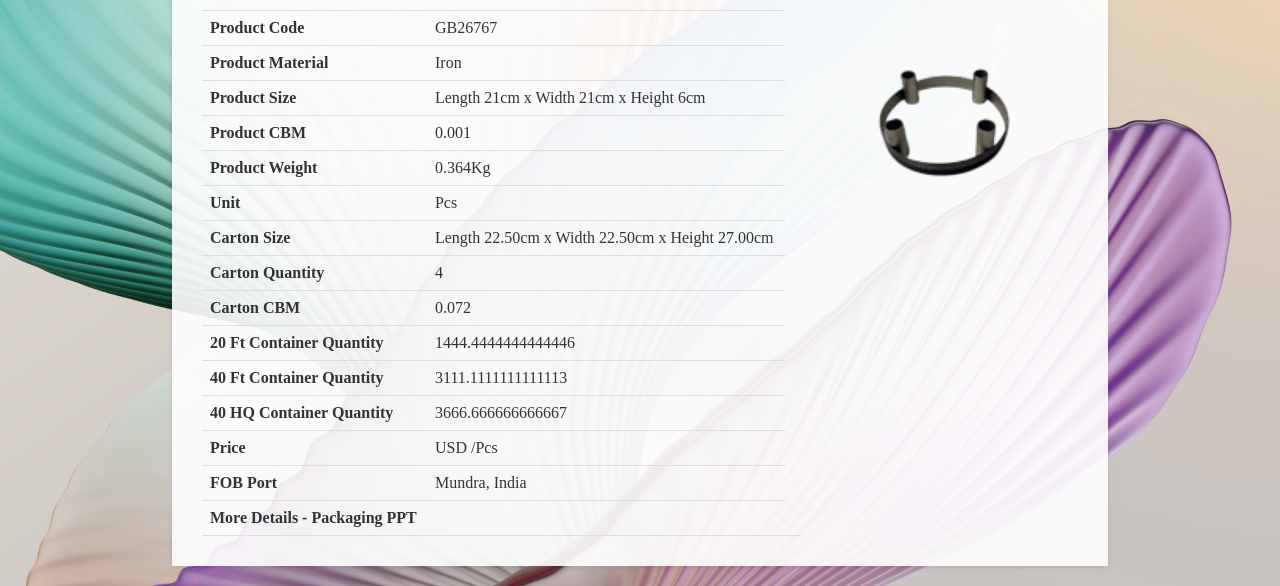
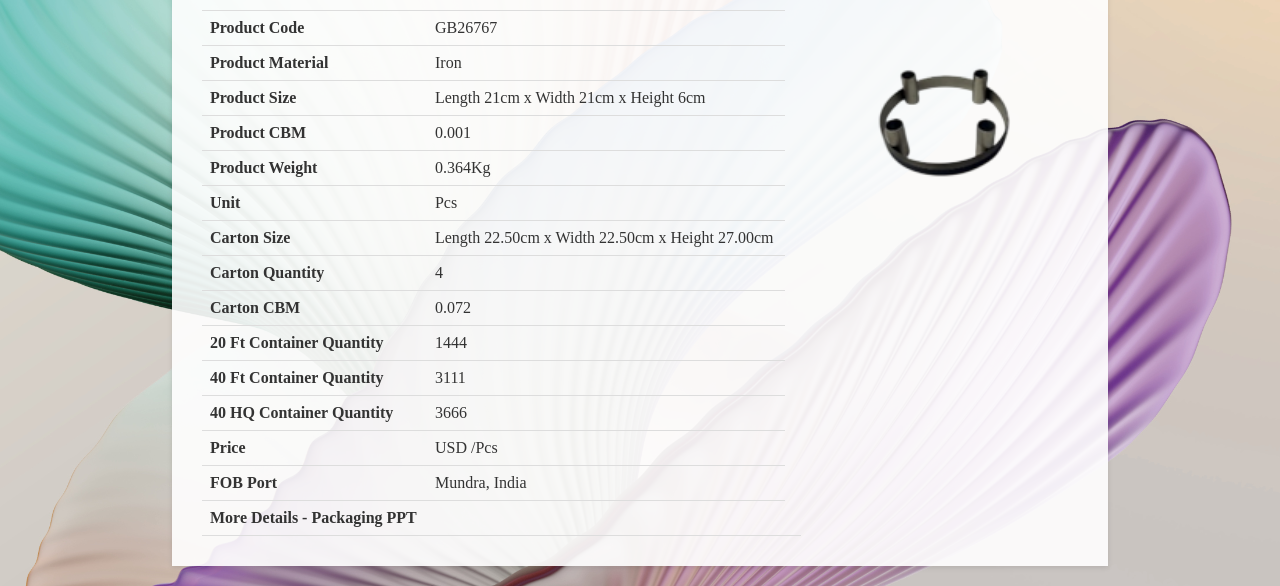
Before and after one commit to GBSLIT/GB26767, a plain HTML site: page index.html in a window 1280 px wide. Shown: the part 253-839 px from the top of the page. Drawn offline with Linux system fonts and the light colour scheme.

Commit message:
Update index.html

```diff
--- a/index.html
+++ b/index.html
@@ -177,15 +177,15 @@
                 </tr>
                 <tr>
                     <th>20 Ft Container Quantity</th>
-                    <td>1444.4444444444446 </td>
+                    <td>1444 </td>
                 </tr>
                 <tr>
                     <th>40 Ft Container Quantity</th>
-                    <td>3111.1111111111113 </td>
+                    <td>3111 </td>
                 </tr>
                 <tr>
                     <th>40 HQ Container Quantity</th>
-                    <td>3666.666666666667 </td>
+                    <td>3666 </td>
                  </tr>
                 <tr>
                     <th>Price</th>
```
